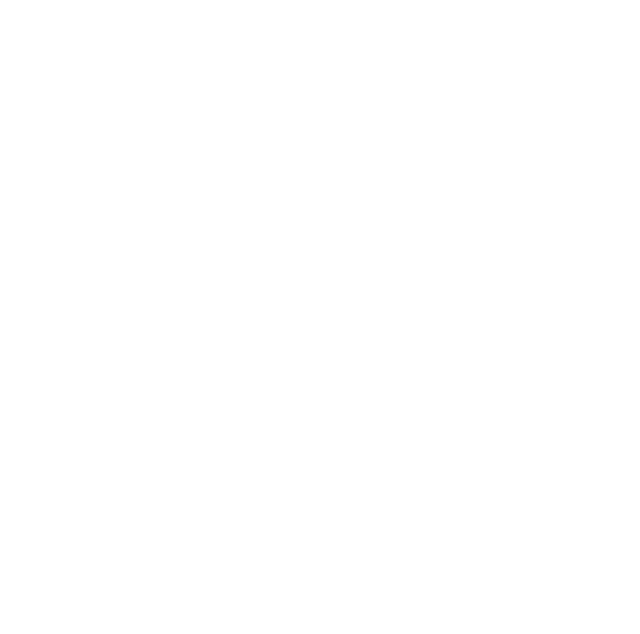
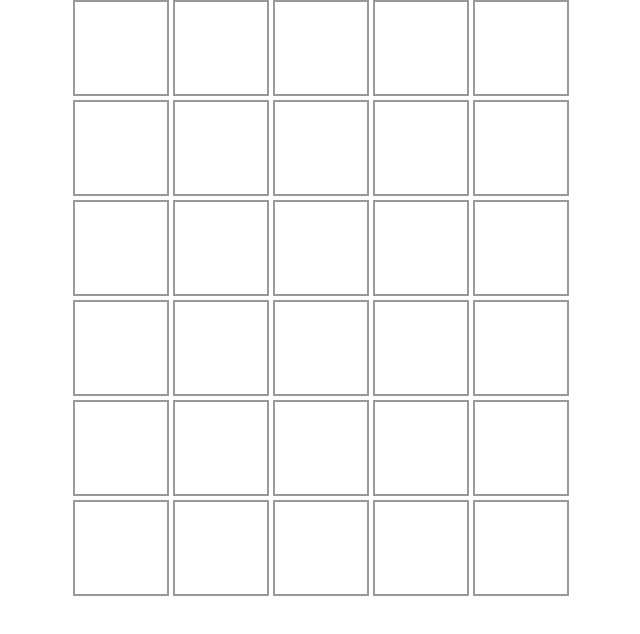
Before and after one commit to JobaF/wordle-clone, a Next.js app: page / in a window 1280 px wide. Shown: the top 634 px of the page, without its empty margins (319-959 px from the left). Built offline with nearby package versions, Linux system fonts and the light colour scheme.

Commit message:
Add basic wordle grid

```diff
--- /dev/null
+++ b/pages/guessesView.js
@@ -0,0 +1,27 @@
+const GuessesView = ({}) => {
+  return (
+    <div className="grid gap-1">
+      {[...Array(6)].map((_, i) => (
+        <Row key={i} />
+      ))}
+    </div>
+  )
+}
+
+const Row = () => {
+  return (
+    <div className="flex justify-center gap-1">
+      {[...Array(5)].map((_, i) => (
+        <Square key={i} />
+      ))}
+    </div>
+  )
+}
+
+const Square = () => {
+  return (
+    <div className="border-black/40 border-2 w-24 h-24 text-5xl flex justify-center items-center"></div>
+  )
+}
+
+export default GuessesView
--- a/pages/index.js
+++ b/pages/index.js
@@ -1,3 +1,5 @@
+import GuessesView from './guessesView'
+
 export default function Home() {
-  return <div></div>
+  return <GuessesView />
 }
```
